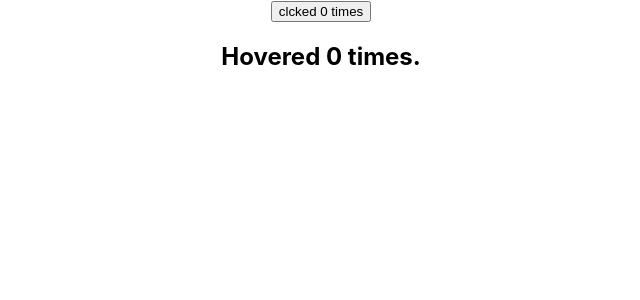
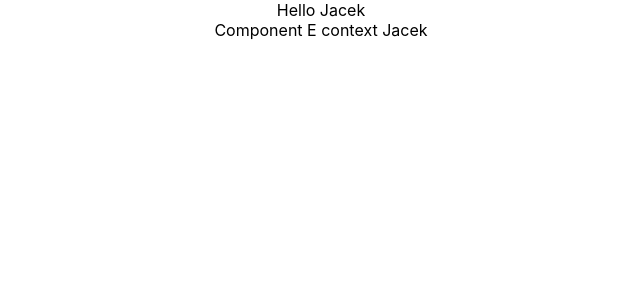
Before and after one commit to jaceksen/helloWorldWishwas, a React (Create React App) app: page / in a window 1280 px wide. Shown: the top 300 px of the page, without its empty margins (319-959 px from the left). Built offline with nearby package versions, Linux system fonts and the light colour scheme.

Commit message:
Context - lekcja 40

```diff
--- a/src/App.js
+++ b/src/App.js
@@ -1,9 +1,11 @@
 import React from 'react';
 import './App.css';
-import ClickCounterTwo from './components/ClickCounterTwo';
-import HoverCounterTwo from './components/HoverCounterTwo';
+import ComponentC from './components/ComponentC';
+import { UserProvider } from './components/userContext';
+// import ClickCounterTwo from './components/ClickCounterTwo';
+// import HoverCounterTwo from './components/HoverCounterTwo';
 // import User from './components/User';
-import CounterThree from './components/CounterThree';
+// import CounterThree from './components/CounterThree';
 // import ClickCounter from './components/ClickCounter';
 // import HoverCounter from './components/HoverCounter';
 // import FocusInput from './components/FocusInput';
@@ -32,14 +34,17 @@
 function App() {
   return (
     <div className="App">
-      <CounterThree render = { (count, incrementCount) => (
-      <ClickCounterTwo count={count} incrementCount={incrementCount} />
-      )}
-      />
-      <CounterThree render = { (count, incrementCount) => (
-      <HoverCounterTwo count={count} incrementCount={incrementCount} />
-      )}
-      />
+      <UserProvider value="Jacek">
+        <ComponentC />
+      </UserProvider>
+      {/* <CounterThree render = { (count, incrementCount) => ( */}
+      {/* <ClickCounterTwo count={count} incrementCount={incrementCount} /> */}
+      {/* )}  */}
+      {/* /> */}
+      {/* <CounterThree render = { (count, incrementCount) => ( */}
+      {/* <HoverCounterTwo count={count} incrementCount={incrementCount} /> */}
+      {/* )}  */}
+      {/* /> */}
       {/* <User render={ (isLoggedIn) => isLoggedIn ? 'Jacek' : 'Guest' }/> */}
       {/* <ClickCounterTwo /> */}
       {/* <HoverCounterTwo /> */}
--- /dev/null
+++ b/src/components/ComponentC.js
@@ -0,0 +1,14 @@
+import React, { Component } from 'react'
+import ComponentE from './ComponentE'
+
+class ComponentC extends Component {
+    render() {
+        return (
+            <div>
+                <ComponentE />
+            </div>
+        )
+    }
+}
+
+export default ComponentC
--- /dev/null
+++ b/src/components/ComponentE.js
@@ -0,0 +1,20 @@
+import React, { Component } from 'react'
+import ComponentF from './ComponentF'
+import UserContext from './userContext'
+
+class ComponentE extends Component {
+    render() {
+        return (
+            <div>
+                <ComponentF />
+                <div>
+                    Component E context {this.context}
+                </div>
+            </div>
+        )
+    }
+}
+
+ComponentE.contextType = UserContext;
+
+export default ComponentE
--- /dev/null
+++ b/src/components/ComponentF.js
@@ -0,0 +1,18 @@
+import React, { Component } from 'react'
+import { UserConsumer } from './userContext'
+
+export class ComponentF extends Component {
+    render() {
+        return (
+           <UserConsumer>
+               {
+                   username => {
+                    return <div>Hello {username}</div>
+                   }
+               }
+           </UserConsumer>
+        )
+    }
+}
+
+export default ComponentF
--- /dev/null
+++ b/src/components/userContext.js
@@ -0,0 +1,9 @@
+import React from 'react';
+
+const UserContext = React.createContext('Codevolution');
+
+const UserProvider = UserContext.Provider;
+const UserConsumer = UserContext.Consumer;
+
+export { UserProvider, UserConsumer };
+export default UserContext;
```
